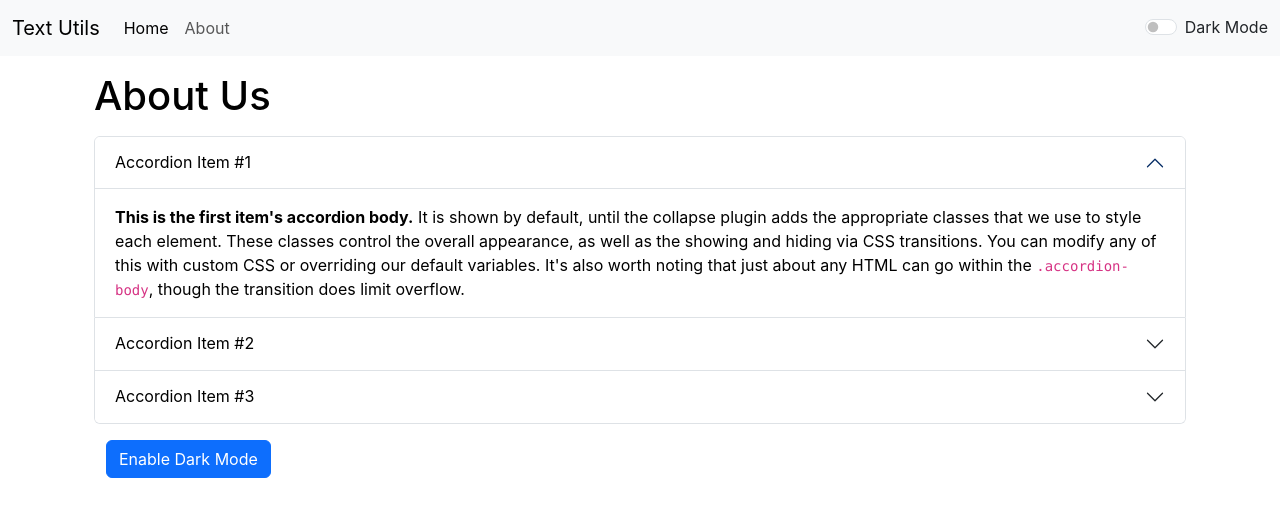
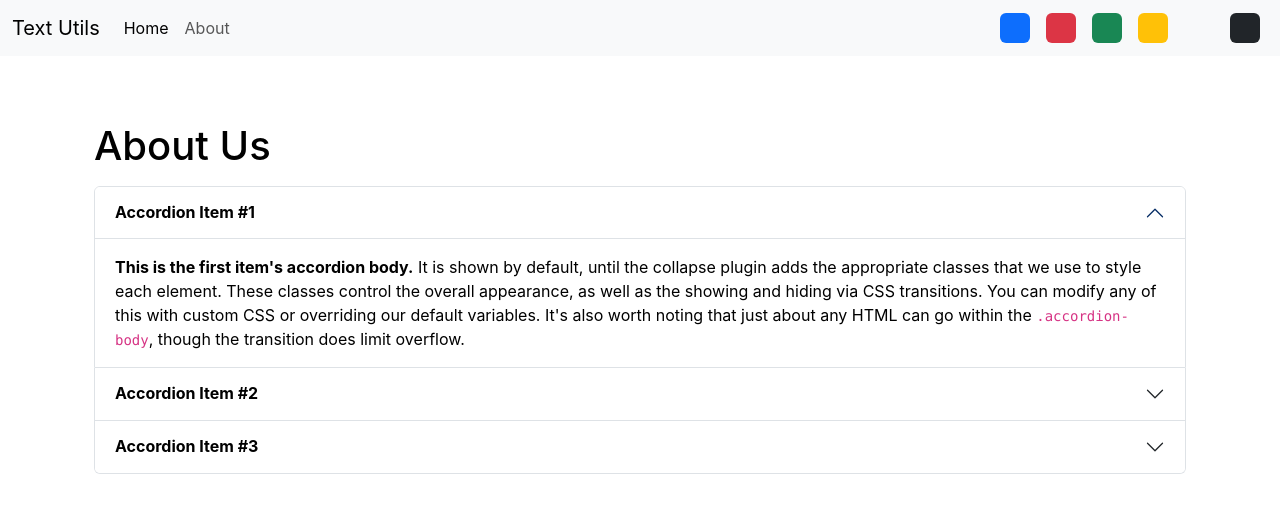
Before and after one commit to Akashnishad17/react-app, a React (Create React App) app: page /about in a window 1280 px wide. Shown: the top 516 px of the page. Built offline with nearby package versions, Linux system fonts and the light colour scheme.

Commit message:
Some more fixes

```diff
--- a/src/App.js
+++ b/src/App.js
@@ -10,18 +10,22 @@ function App() {
 	const [mode, setMode] = useState('light');
 	const [alert, setAlert] = useState(null);
 
-	const toggleMode = () => {
-		if(mode === 'light') {
-			setMode('dark');
-			document.body.style.backgroundColor = 'black';
-			document.body.style.color = 'white';
-			showAlert("Dark Mode Enabled", "success");
-		} else {
-			setMode('light');
-			document.body.style.backgroundColor = 'white';
-			document.body.style.color = 'black';
-			showAlert("Light Mode Enabled", "success");
-		}
+	const toggleMode = (cls) => {
+		removeClasses();
+		document.body.classList.add('bg-' + cls);
+		console.log(cls);
+		document.body.style.color = cls === 'dark' ? 'white' : 'black';
+		setMode(cls);
+		showAlert("Theme changed", 'success');
+	};
+
+	const removeClasses = () => {
+		document.body.classList.remove('bg-light');
+		document.body.classList.remove('bg-dark');
+		document.body.classList.remove('bg-primary');
+		document.body.classList.remove('bg-success');
+		document.body.classList.remove('bg-danger');
+		document.body.classList.remove('bg-warning');
 	};
 
 	const showAlert = (message, type) => {
@@ -33,7 +37,7 @@ function App() {
 		);
 		setTimeout(() => {
 			setAlert(null);
-		}, 1500);
+		}, 2000);
 	};
 
 	return (
@@ -44,7 +48,7 @@ function App() {
 
 				<div className="container my-3">
 					<Routes>
-						<Route exact path="/about" element={<About />} />
+						<Route exact path="/about" element={<About mode={mode} />} />
 						<Route exact path="/" element={<TextForm heading="Enter Text to Analyze Below" showAlert={showAlert} />} />
 					</Routes>
 				</div>
--- a/src/components/About.js
+++ b/src/components/About.js
@@ -1,34 +1,10 @@
-import React, { useState } from 'react';
+import React from 'react';
 
-export default function About() {
-    const [myStyle, setMyStyle] = useState(
-        {
-            color: 'black',
-            backgroundColor: 'white'
-        }
-    );
-
-    const [btnText, setBtnText] = useState('Enable Dark Mode');
-
-    const toggleStyle = () => {
-        if(myStyle.color === 'white'){
-            setMyStyle(
-                {
-                    color: 'black',
-                    backgroundColor: 'white'
-                }
-            );
-            setBtnText('Enable Dark Mode');
-        } else {
-            setMyStyle(
-                {
-                    color: 'white',
-                    backgroundColor: 'black'
-                }
-            );
-            setBtnText('Enable Light Mode');
-        }
-    }
+export default function About(props) {
+    const myStyle = {
+        color: props.mode === 'light' ? 'black' : 'white',
+        backgroundColor: props.mode === 'light' ? 'white' : 'black'
+    };
 
     return (
         <div className="container" style={myStyle}>
@@ -37,7 +13,7 @@ export default function About() {
             <div className="accordion-item">
                 <h2 className="accordion-header" id="headingOne">
                 <button className="accordion-button" type="button" style={myStyle} data-bs-toggle="collapse" data-bs-target="#collapseOne" aria-expanded="true" aria-controls="collapseOne">
-                    Accordion Item #1
+                    <strong>Accordion Item #1</strong>
                 </button>
                 </h2>
                 <div id="collapseOne" className="accordion-collapse collapse show" aria-labelledby="headingOne" data-bs-parent="#accordionExample">
@@ -49,7 +25,7 @@ export default function About() {
             <div className="accordion-item">
                 <h2 className="accordion-header" id="headingTwo">
                 <button className="accordion-button collapsed" type="button" style={myStyle} data-bs-toggle="collapse" data-bs-target="#collapseTwo" aria-expanded="false" aria-controls="collapseTwo">
-                    Accordion Item #2
+                <strong>Accordion Item #2</strong>
                 </button>
                 </h2>
                 <div id="collapseTwo" className="accordion-collapse collapse" aria-labelledby="headingTwo" data-bs-parent="#accordionExample">
@@ -61,7 +37,7 @@ export default function About() {
             <div className="accordion-item">
                 <h2 className="accordion-header" id="headingThree">
                 <button className="accordion-button collapsed" type="button" style={myStyle} data-bs-toggle="collapse" data-bs-target="#collapseThree" aria-expanded="false" aria-controls="collapseThree">
-                    Accordion Item #3
+                <strong>Accordion Item #3</strong>
                 </button>
                 </h2>
                 <div id="collapseThree" className="accordion-collapse collapse" aria-labelledby="headingThree" data-bs-parent="#accordionExample">
@@ -71,9 +47,6 @@ export default function About() {
                 </div>
             </div>
             </div>
-            <div className="container my-3">
-                <button type="button" className="btn btn-primary" onClick={toggleStyle}>{btnText}</button>
-            </div>
         </div>
     );
 }
--- a/src/components/Alert.js
+++ b/src/components/Alert.js
@@ -4,9 +4,11 @@ export default function Alert(props) {
     const capitalize = (word) => word.charAt(0).toUpperCase() + word.slice(1).toLowerCase();
 
     return (
-        props.alert &&
-        <div className={`alert alert-${props.alert.type} alert-dismissible fade show`} role="alert">
-            <strong>{capitalize(props.alert.type)}</strong>: {props.alert.message}
+        <div style={{height: '50px'}}>
+            {props.alert &&
+            <div className={`alert alert-${props.alert.type} alert-dismissible fade show`} role="alert">
+                <strong>{capitalize(props.alert.type)}</strong>: {props.alert.message}
+            </div>}
         </div>
     );
 }
--- a/src/components/Navbar.js
+++ b/src/components/Navbar.js
@@ -20,9 +20,13 @@ export default function Navbar(props) {
                                 <Link className="nav-link" to="/about">About</Link>
                             </li>
                         </ul>
-                        <div className={`form-check form-switch text-${props.mode === 'light' ? 'dark' : 'light'}`}>
-                            <input className="form-check-input" type="checkbox" id="flexSwitchCheckDefault" onClick={props.toggleMode} />
-                            <label className="form-check-label" htmlFor="flexSwitchCheckDefault">Dark Mode</label>
+                        <div className="d-flex">
+                            <div className="bg-primary rounded mx-2" onClick={() => props.toggleMode('primary')} style={{height: '30px', width: '30px', cursor: 'pointer'}}></div>
+                            <div className="bg-danger rounded mx-2" onClick={() => props.toggleMode('danger')} style={{height: '30px', width: '30px', cursor: 'pointer'}}></div>
+                            <div className="bg-success rounded mx-2" onClick={() => props.toggleMode('success')} style={{height: '30px', width: '30px', cursor: 'pointer'}}></div>
+                            <div className="bg-warning rounded mx-2" onClick={() => props.toggleMode('warning')} style={{height: '30px', width: '30px', cursor: 'pointer'}}></div>
+                            <div className="bg-light rounded mx-2" onClick={() => props.toggleMode('light')} style={{height: '30px', width: '30px', cursor: 'pointer'}}></div>
+                            <div className="bg-dark rounded mx-2" onClick={() => props.toggleMode('dark')} style={{height: '30px', width: '30px', cursor: 'pointer'}}></div>
                         </div>
                     </div>
                 </div>
--- a/src/components/TextForm.js
+++ b/src/components/TextForm.js
@@ -29,18 +29,18 @@ export default function TextForm(props) {
                 <h1>{props.heading}</h1>
                 <div className="mb-3">
                     <textarea className="form-control" value={text} onChange={handleOnChange} id="myBox" rows="8"></textarea>
-                    <button className="btn btn-primary my-3 mx-1" onClick={handleUpClick}>Convert to Upper Case</button>
-                    <button className="btn btn-primary my-3 mx-1" onClick={handleLoClick}>Convert to Lower Case</button>
-                    <button className="btn btn-primary my-3 mx-1" onClick={handleClearClick}>Clear Text</button>
+                    <button disabled={text.length === 0} className="btn btn-primary my-1 mx-1" onClick={handleUpClick}>Convert to Upper Case</button>
+                    <button disabled={text.length === 0} className="btn btn-primary my-1 mx-1" onClick={handleLoClick}>Convert to Lower Case</button>
+                    <button disabled={text.length === 0} className="btn btn-primary my-1 mx-1" onClick={handleClearClick}>Clear Text</button>
                 </div>
             </div>
             <div className="container my-3">
                 <h2>Your Text Summary</h2>
-                <p>{text.split(" ").length} words and {text.length} characters</p>
-                <p>{0.008 * text.split(" ").length} minute read</p>
+                <p>{text.split(" ").filter((e) => e.length > 0).length} words and {text.length} characters</p>
+                <p>{0.008 * text.split(" ").filter((e) => e.length > 0).length} minute read</p>
 
                 <h2>Preview</h2>
-                <p>{text.length === 0 ? "Enter Something Above" : text}</p>
+                <p>{text.length === 0 ? "Nothing to preview" : text}</p>
             </div>
         </>
     );
```
